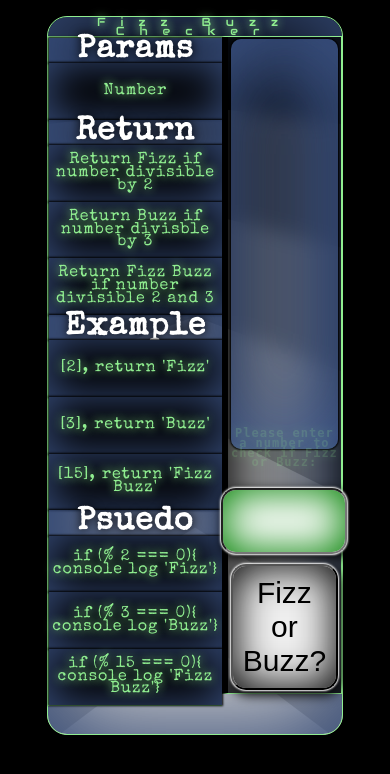
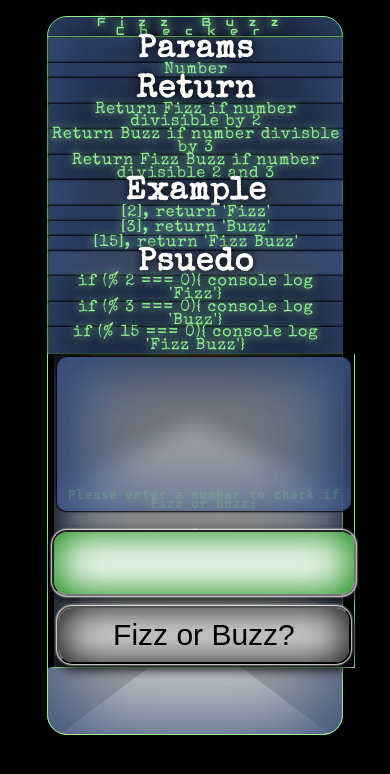
Before and after one commit to brian-reed-software/fizzbuzz-checker, a PHP site: page / in a window 390 px wide. Shown: the top 774 px of the page. Run offline with PHP 8.4, Linux system fonts and the light colour scheme; some web fonts are replaced.

Commit message:
updated styling

```diff
--- a/index.css
+++ b/index.css
@@ -181,13 +181,13 @@ body{
 
 #secondWrapper{
       display:flex;
-      flex-direction:row;
+      flex-direction:column;
   }
-#console{
-    width:100%;
+#output{
+     width:100%;
   }
 #prep{
-  width:100%;
+    width:100%;
 }
 
 }
```
